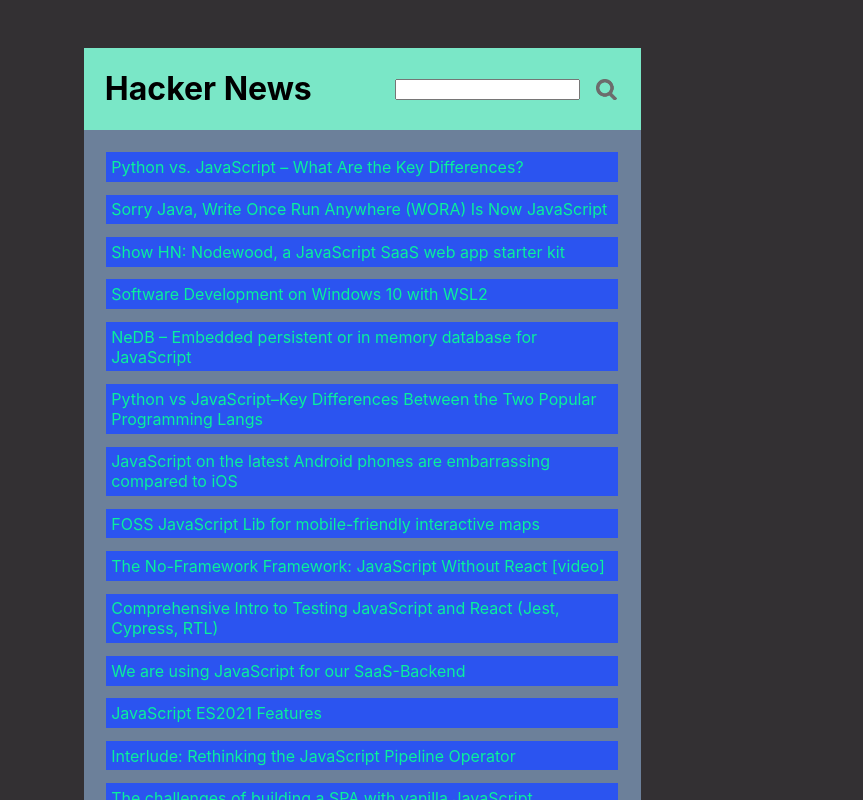
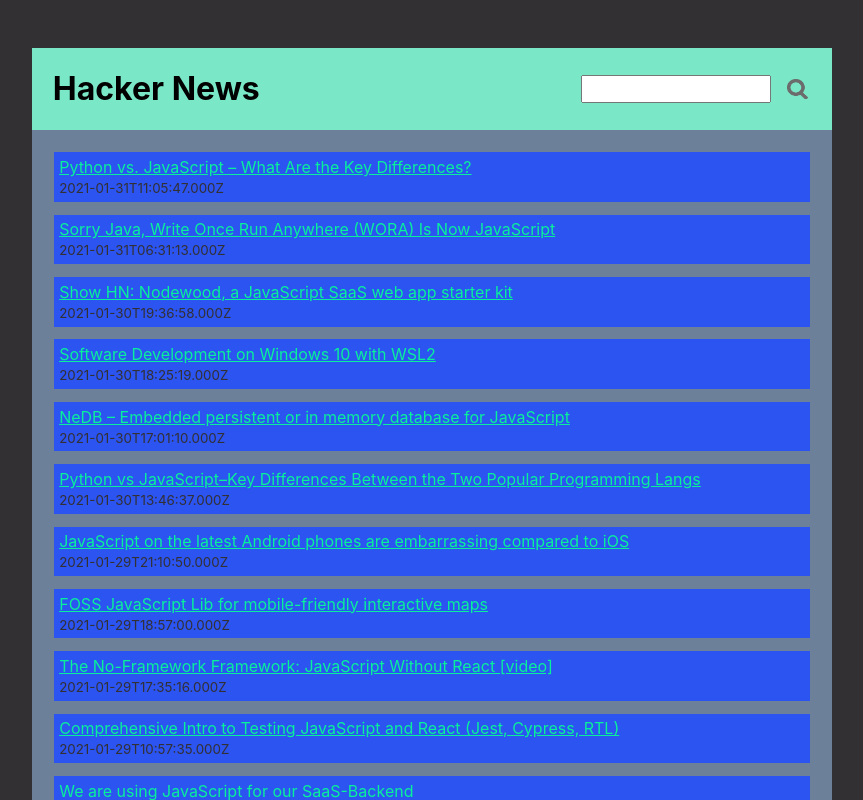
Before and after one commit to videlicet/Hacker-News, a React (Create React App) app: page / in a window 1280 px wide. Shown: the top 800 px of the page, without its empty margins (208-1071 px from the left). Built offline with nearby package versions, Linux system fonts and the light colour scheme; the HTML template or start-up script is replaced by a standard one.

Commit message:
Search function implemented

```diff
--- a/src/App.css
+++ b/src/App.css
@@ -1,5 +1,5 @@
 .container {
-  min-width: 500px;
+  min-width: 800px;
   width: 80%;
 }
 
@@ -25,7 +25,23 @@
   margin: 0.4rem;
   padding: 0.3rem;
   text-align: left;
+}
+
+.results-title {
   color: #09f09C;
+}
+
+.results-date {
+  font-size: smaller;
+  color: #333033;
+}
+
+.results-tags {
+  background-color: red;
+}
+
+input[type='text'] {
+  padding: 0.3rem;
 }
 
 input[type='submit'] {
--- a/src/App.js
+++ b/src/App.js
@@ -1,35 +1,11 @@
 import './App.css';
 import React, { useEffect, useState } from 'react';
 
-
-// interface Data {
-//   hits: [{
-//     title: string
-//   }]
-// }
-
 function App() {
   const [news, setNews] = useState([]);
+  const [searchText, setSearchText] = useState('');
 
-  // const fetchJson = () => {
-  //   fetch('hackernews.json')
-  //   // .then((response) => {
-  //   //   if (!response.ok)
-  //   //     throw new Error(`Request failed with a status of ${response.status}`);
-  //   //     return response.json();
-  //   // })
-  //   // .then((news) => {
-  //   //   setNews(news);
-  //   // })
-  //   // .catch(error => console.log(error.message));
-  //   .then(response => {
-  //     return response.json();
-  //   }).then(newsItem => {
-  //     setNews(newsItem);
-  //   }).catch(error => console.log(error.message));
-  // };
-
-  const getData=()=>{
+  const getData = (searchTerm) => {
     fetch('./hackernews.json'
     ,{
       headers : {
@@ -44,27 +20,53 @@
       })
       .then(function(myJson) {
         console.log(myJson);
-        setNews(myJson);
+        if (searchTerm) {
+          const filteredHits = myJson.hits.filter((newsItem) => newsItem.title.match(searchTerm) || newsItem.title.toLowerCase().match(searchTerm.toLowerCase()));
+          if (filteredHits.length !== 0) {
+            myJson.hits= filteredHits;
+            setNews(myJson);
+          } else {
+            console.log('Nothing found')
+            setNews({hits: [{title: `No match for ${searchTerm}`}]});
+          }
+        } else {
+          setNews(myJson);
+        }
       });
   }
 
-  useEffect(()=>{
-    getData()
+  useEffect((searchTerm)=>{
+    getData(searchTerm)
   },[])
+
+
+  function handleChange(event) {
+    setSearchText(event.target.value);
+  }
+
+  function handleSubmit(event) {
+    event.preventDefault();
+    const searchTerm = searchText;
+    getData(searchTerm);
+    setSearchText('');
+  }
 
   return (
     <div className='container'>
       <header className='header'>
         <h1>Hacker News</h1>
-        <form>
-          <input type='text'/>
-          <input type='submit' value=''/>
+        <form onSubmit={handleSubmit}>
+          <input type='text' value={searchText} onChange={handleChange} />
+          <input type='submit' value='' />
         </form>
       </header>
       <div className='results'>
         {
           news && Object.keys(news).length > 0 && news.hits.map((newsItem) =>
-          <div className='news-item'>{newsItem.title}</div>)
+          <div className='news-item'>
+            <a href={newsItem.url} className='results-title' target="_blank">{newsItem.title}</a><br/>
+            <span className='results-date'>{newsItem.created_at}</span>
+          </div>)
         }
       </div>
     </div>
@@ -72,3 +74,32 @@
 }
 
 export default App;
+
+
+/* To-Do */
+
+/* Trash Can */
+
+// interface Data {
+//   hits: [{
+//     title: string
+//   }]
+// }
+
+// const fetchJson = () => {
+//   fetch('hackernews.json')
+//   // .then((response) => {
+//   //   if (!response.ok)
+//   //     throw new Error(`Request failed with a status of ${response.status}`);
+//   //     return response.json();
+//   // })
+//   // .then((news) => {
+//   //   setNews(news);
+//   // })
+//   // .catch(error => console.log(error.message));
+//   .then(response => {
+//     return response.json();
+//   }).then(newsItem => {
+//     setNews(newsItem);
+//   }).catch(error => console.log(error.message));
+// };
```
